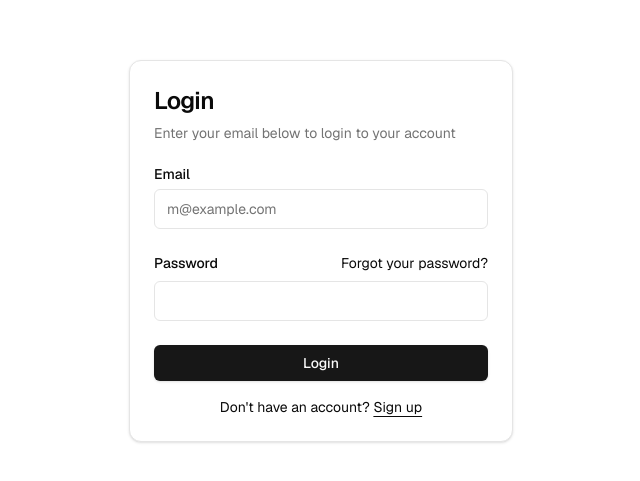
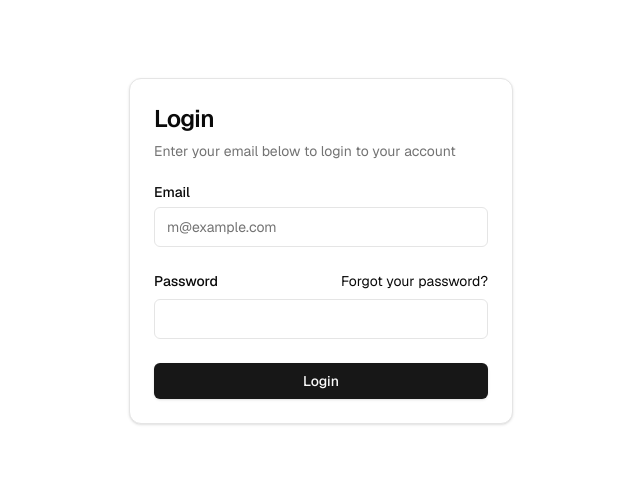
Before and after one commit to jamir4270/vsu-ncs-real, a Next.js app: page /auth/login in a window 1280 px wide. Shown: the part 149-630 px from the top of the page, without its empty margins (319-959 px from the left). Built offline with nearby package versions, Linux system fonts and the light colour scheme; no server answers.

Commit message:
Removed sign up button on login page

```diff
--- a/components/login-form.tsx
+++ b/components/login-form.tsx
@@ -111,15 +111,6 @@ export function LoginForm({
                 {isLoading ? "Logging in..." : "Login"}
               </Button>
             </div>
-            <div className="mt-4 text-center text-sm">
-              Don&apos;t have an account?{" "}
-              <Link
-                href="/auth/sign-up"
-                className="underline underline-offset-4"
-              >
-                Sign up
-              </Link>
-            </div>
           </form>
         </CardContent>
       </Card>
```
